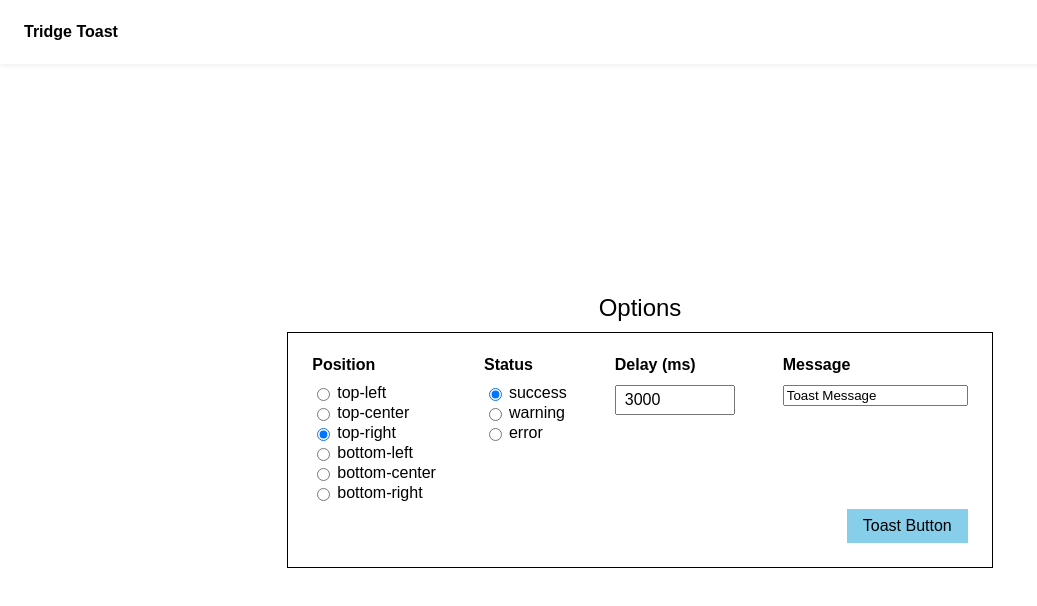
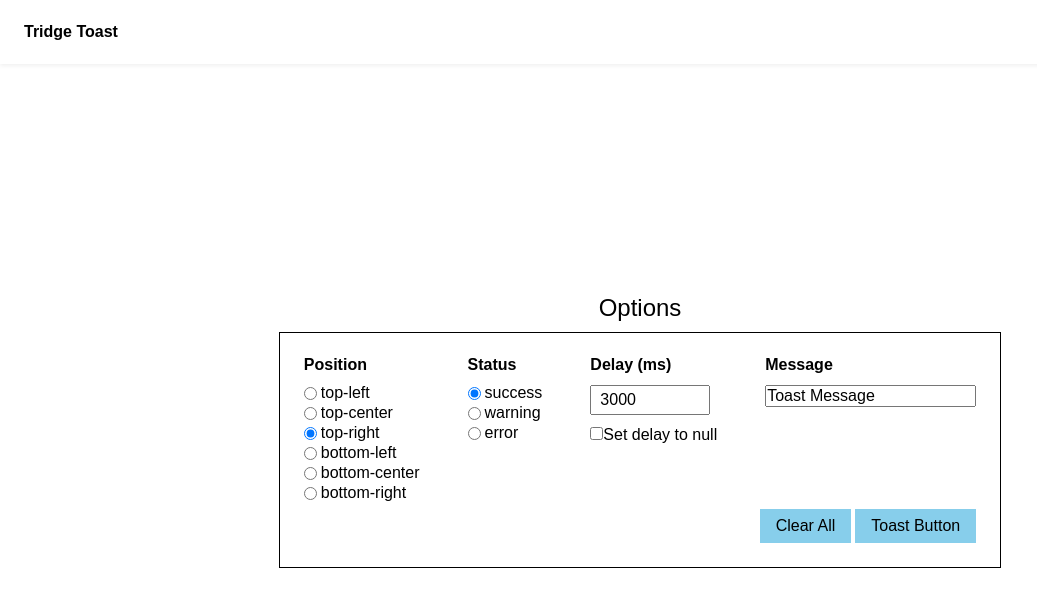
Before and after one commit to alexgoni/tridge-toast, a React (Vite) app: page / in a window 1280 px wide. Shown: the top 606 px of the page, without its empty margins (0-1037 px from the left). Built offline with nearby package versions, Linux system fonts and the light colour scheme; a web font is replaced by a local one.

Commit message:
feat: clearAll

```diff
--- a/src/components/Toast/ToastProvider.tsx
+++ b/src/components/Toast/ToastProvider.tsx
@@ -6,6 +6,7 @@ import Toast from "./Toast";
 
 interface IToastContext {
   showToastMessage: ShowToastMessage;
+  clearAll: () => void;
 }
 
 const ToastContext = createContext<IToastContext | null>(null);
@@ -34,6 +35,8 @@ export default function ToastProvider({ children }: { children: ReactNode }) {
     setToasts((prev) => prev.filter((toast) => toast.id !== id));
   };
 
+  const clearAll = () => setToasts([]);
+
   const positionGroups = toasts.reduce<Record<ToastPosition, ToastItem[]>>(
     (acc, toast) => {
       if (!acc[toast.position]) {
@@ -53,7 +56,7 @@ export default function ToastProvider({ children }: { children: ReactNode }) {
   );
 
   return (
-    <ToastContext.Provider value={{ showToastMessage }}>
+    <ToastContext.Provider value={{ showToastMessage, clearAll }}>
       {children}
       {Object.entries(positionGroups).map(([position, group]) =>
         createPortal(
--- a/src/components/Toast/types.ts
+++ b/src/components/Toast/types.ts
@@ -11,7 +11,7 @@ export type ToastPosition =
 export interface ToastOptions {
   status?: ToastStatus;
   position?: ToastPosition;
-  delay?: number;
+  delay?: number | null;
 }
 
 export type ShowToastMessage = (
--- a/src/pages/home.module.scss
+++ b/src/pages/home.module.scss
@@ -62,11 +62,12 @@
     }
   }
 
-  .toast-btn-wrapper {
+  .btn-container {
     width: 100%;
     display: flex;
     justify-content: flex-end;
     margin-top: 8px;
+    gap: 4px;
 
     button {
       padding: 8px 16px;
--- a/src/pages/home.tsx
+++ b/src/pages/home.tsx
@@ -1,6 +1,6 @@
 import classNames from "classnames/bind";
 import styles from "./home.module.scss";
-import { useState } from "react";
+import { useState, type ChangeEvent } from "react";
 import type { ToastPosition, ToastStatus } from "../components/Toast/types";
 import { useToast } from "../components/Toast/ToastProvider";
 
@@ -18,10 +18,29 @@ const cx = classNames.bind(styles);
 
 export default function Home() {
   const [position, setPosition] = useState<ToastPosition>("top-right");
-  const [delay, setDelay] = useState(3000);
+  const [status, setStatus] = useState<ToastStatus>("success");
+  const [delay, setDelay] = useState<number | null>(3000);
+  const [lastValidDelay, setLastValidDelay] = useState(3000);
+  const [isDelayNull, setIsDelayNull] = useState(false);
   const [message, setMessage] = useState("Toast Message");
-  const [status, setStatus] = useState<ToastStatus>("success");
-  const { showToastMessage } = useToast();
+  const { showToastMessage, clearAll } = useToast();
+
+  const handleDelayChange = (e: ChangeEvent<HTMLInputElement>) => {
+    const value = Number(e.target.value);
+    setLastValidDelay(value);
+    if (!isDelayNull) {
+      setDelay(value);
+    }
+  };
+
+  const handleDelayNullToggle = () => {
+    if (isDelayNull) {
+      setDelay(lastValidDelay);
+    } else {
+      setDelay(null);
+    }
+    setIsDelayNull((prev) => !prev);
+  };
 
   return (
     <>
@@ -34,18 +53,18 @@ export default function Home() {
             <div className={cx("option")}>
               <div className={cx("option-title")}>Position</div>
               <div className={cx("radio-group")}>
-                {TOAST_POSITIONS.map((pos) => (
-                  <label key={pos}>
+                {TOAST_POSITIONS.map((each) => (
+                  <label key={each}>
                     <input
                       type="radio"
                       name="position"
-                      value={pos}
-                      checked={position === pos}
+                      value={each}
+                      checked={position === each}
                       onChange={(e) =>
                         setPosition(e.target.value as ToastPosition)
                       }
                     />{" "}
-                    {pos}
+                    {each}
                   </label>
                 ))}
               </div>
@@ -74,11 +93,20 @@ export default function Home() {
               <input
                 type="number"
                 className={cx("delay-input")}
-                value={delay}
-                onChange={(e) => setDelay(Number(e.target.value))}
+                value={delay === null ? "" : delay}
+                onChange={handleDelayChange}
                 step={1000}
                 min={0}
+                disabled={isDelayNull}
               />
+              <label>
+                <input
+                  type="checkbox"
+                  checked={isDelayNull}
+                  onChange={handleDelayNullToggle}
+                />
+                Set delay to null
+              </label>
             </div>
 
             <div className={cx("option")}>
@@ -92,7 +120,10 @@ export default function Home() {
             </div>
           </div>
 
-          <div className={cx("toast-btn-wrapper")}>
+          <div className={cx("btn-container")}>
+            <button type="button" onClick={clearAll}>
+              Clear All
+            </button>
             <button
               type="button"
               onClick={() =>
--- a/src/styles/reset.scss
+++ b/src/styles/reset.scss
@@ -133,3 +133,10 @@ button {
   cursor: pointer;
   border-radius: 0;
 }
+
+input {
+  padding: 0;
+  margin: 0;
+  font: inherit;
+  color: inherit;
+}
```
Also changed, not shown: 1 other file (tests, documents, lock files or other folders).
